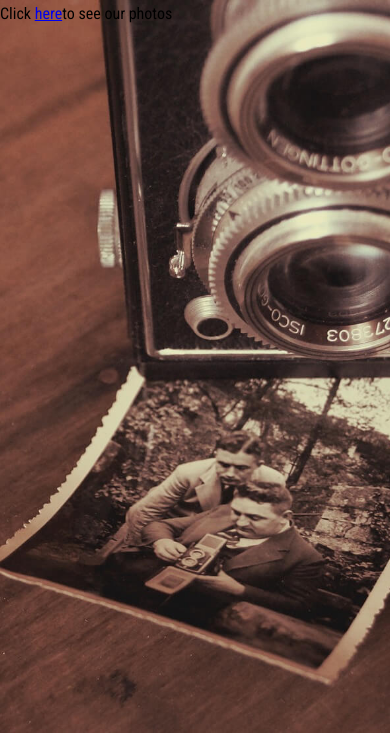
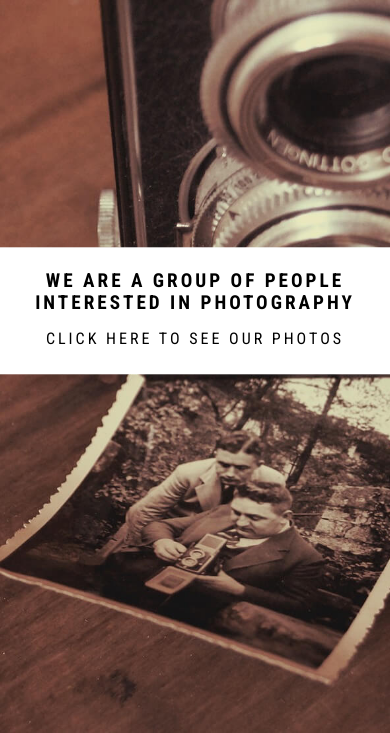
Before and after one commit to KarolChilimoniuk/3Obiektywy, a website: page src/content/index.html in a window 390 px wide. Shown: the part 111-844 px from the top of the page. Drawn offline with nearby package versions, Linux system fonts and the light colour scheme; files that its build step writes are made by us from their sources; files whose address does not match are found by name.

Commit message:
feat: added mobile style for introduction section on main page

```diff
--- a/src/content/index.html
+++ b/src/content/index.html
@@ -43,11 +43,10 @@
       </ul>
     </nav>
     <section class="introduction">
-      <h1 class="introduction-header">
-        We are a group of people interested in photography
-      </h1>
-      <p class="introduction paragraph">Click <a href="#" class="introduction__link" target=""
-          title="our photos">here</a>to see our photos</p>
+      <h1 class="introduction__header">
+        We are a group of people interested in photography </h1>
+      <p class="introduction__description">Click <a href="#" class="introduction__link" target=""
+          title="our photos">here</a> to see our photos</p>
     </section>
   </header>
 </body>
--- a/src/scss/_mainPage.scss
+++ b/src/scss/_mainPage.scss
@@ -66,6 +66,7 @@ body {
             justify-content: space-around;
             position: fixed;
             top: 0;
+            z-index: 2;
 
             &__list {
                 display: flex;
@@ -86,7 +87,31 @@ body {
                 text-decoration: none;
                 text-transform: uppercase;
             }
+        }
 
+        .introduction {
+            background-color: #fff;
+            letter-spacing: 3px;
+            padding: 10px;
+            position: absolute;
+            text-transform: uppercase;
+            top: 50%;
+            transform: translateY(-50%);
+            width: 100%;
+
+            &__header {
+                font-size: 1.2rem;
+                text-align: center;
+            }
+
+            &__description {
+                text-align: center;
+            }
+
+            &__link {
+                color: $black;
+                text-decoration: none;
+            }
         }
     }
 }
```
